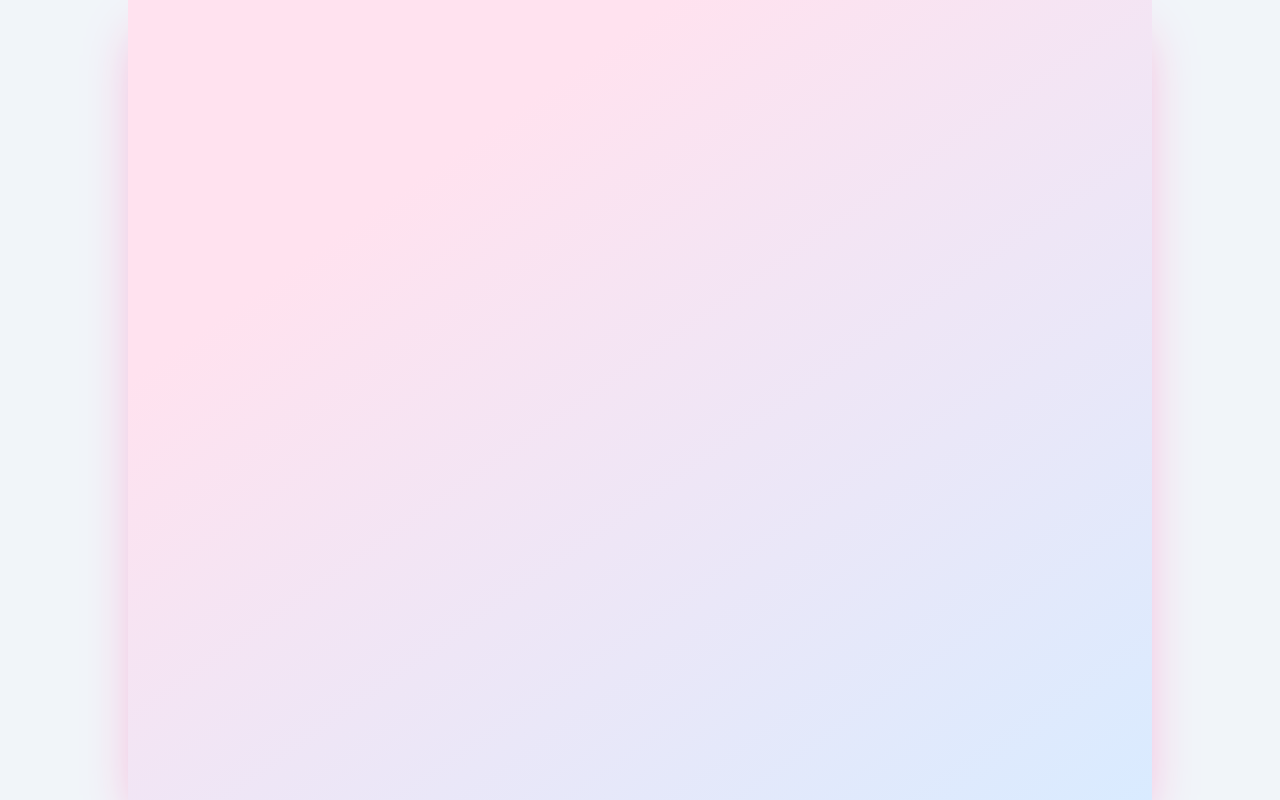
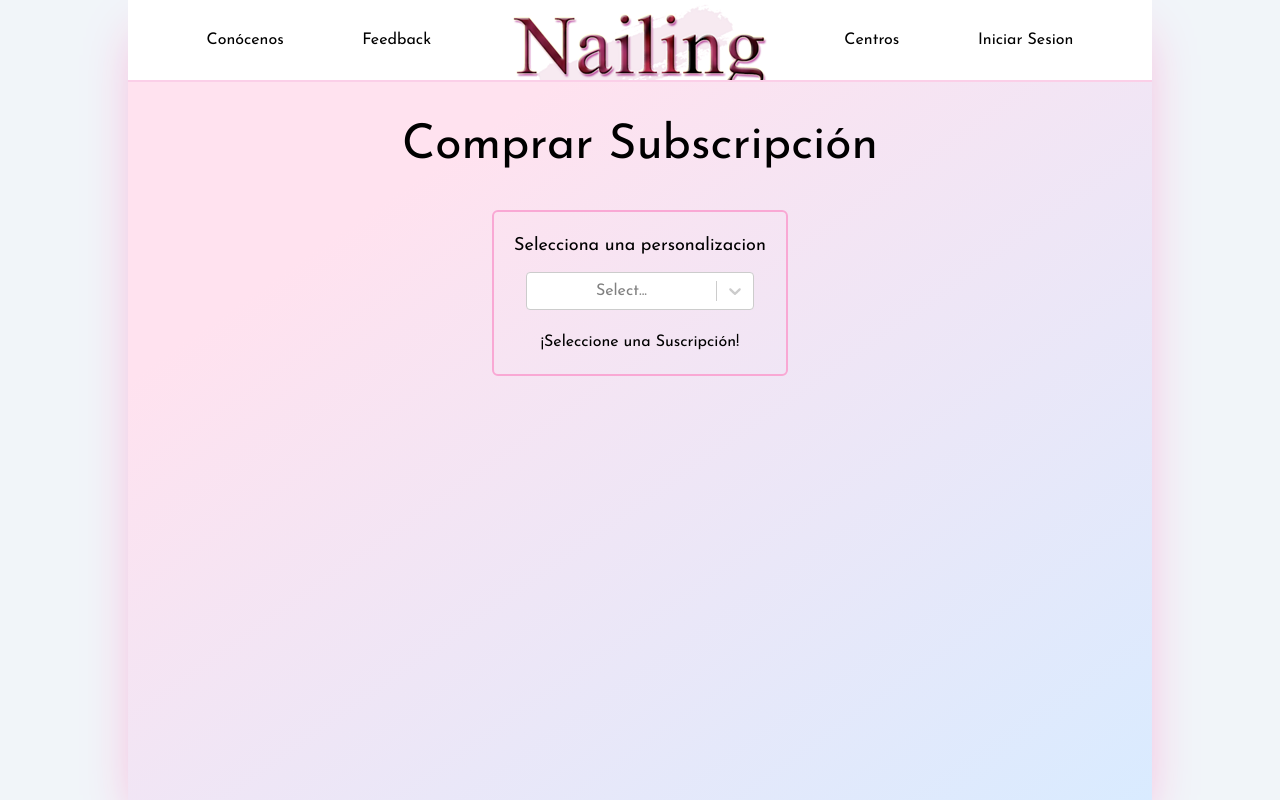
Before and after one commit to lausalbra/nailing, a React (Create React App) app in the folder src/web-app/: page /comprarPaquete in a window 1280 px wide. Built offline with nearby package versions, Linux system fonts and the light colour scheme.

Commit message:
Feature: Vista Comprar Suscripcion
- Se añade la vista para comprar una suscripción
- Falta llamada a backend para actualizar los creditos
- Falta Redirección

```diff
--- a/src/web-app/src/App.js
+++ b/src/web-app/src/App.js
@@ -16,13 +16,14 @@ import { RegistroUsuario } from './views/RegistroUsuario'
 import { CentroEdit } from './views/CentroEdit'
 import { CentroAdd } from './views/CentroAdd'
 import { DemoServiciosCentro } from './views/DemoServiciosCentro'
+import { ComprarPaquete } from './views/ComprarPaquete'
 function App() {
   return (
-    <div class= 'bg-auto'>
+    <div class='bg-auto'>
       <div className='overflow-scroll'>
         <div className='bg-slate-100'>
           {/* Las rutas entran en orden de matching por lo que la menos especifica va al final */}
-        <div style={{background: 'linear-gradient(145deg, rgba(255,226,239,1) 25%, rgba(217,235,255,1) 100%)'} }
+          <div style={{ background: 'linear-gradient(145deg, rgba(255,226,239,1) 25%, rgba(217,235,255,1) 100%)' }}
             className='container mx-auto w-4/5 font-josefin-sans bg-main-gradient min-h-screen shadow-2xl shadow-pink-300'>
             <Route path='/login' component={Login} />
             <Route path='/usuario' component={Usuario} />
@@ -40,6 +41,7 @@ function App() {
             <Route path='/usuario/edit' component={EditarUsuario} />
             <Route path='/register' component={RegistroUsuario} />
             <Route path='/demoservicioscentro' component={DemoServiciosCentro} />
+            <Route path='/comprarPaquete' component={ComprarPaquete} />
             <Route path='/' component={Landing} />
           </div>
 
--- /dev/null
+++ b/src/web-app/src/components/ComprarPaqueteComponent/index.js
@@ -0,0 +1,72 @@
+import Select from 'react-select';
+import { useState } from "react";
+import { SuscripciónComponent } from '../SuscripcionComponent';
+
+export function ComprarPaqueteComponent() {
+
+
+    const subscripciones = {
+
+        "basico": {
+            "citas": 50,
+            "precio": 20
+        },
+        "medio": {
+            "citas": 100,
+            "precio": 40
+        },
+        "avanzado": {
+            "citas": 150,
+            "precio": 60
+        },
+        "premium": {
+            "citas": 200,
+            "precio": 100
+        },
+
+    }
+
+    const options = [
+        { value: "basico", label: "Suscripción Básica" },
+        { value: "medio", label: "Suscripción Media" },
+        { value: "avanzado", label: "Suscripción Avanzada" },
+        { value: "premium", label: "Suscripción Premium" },
+    ]
+
+    const [selectedSub, changeSelectedSub] = useState("")
+
+    const handleChangeSub = (value) => {
+        console.log(value)
+        changeSelectedSub(value)
+    }
+
+    const handleSubmit = ((evt) => {
+        console.log(evt)
+    })
+
+    return (
+        <>
+            <div className="grid border-2 text-center border-pink-300 p-5 rounded-md max-w-xl">
+                <form onSubmit={handleSubmit}>
+                    <label className='text-lg' htmlFor="name">Selecciona una personalizacion</label>
+                    <Select className="p-3"
+                        menuPortalTarget={document.body}
+                        menuPosition="fixed"
+                        value={selectedSub}
+                        options={options}
+                        onChange={handleChangeSub}
+                        styles={{
+                            menuPortal: (provided) => ({ ...provided, zIndex: 9999 }),
+                            menu: (provided) => ({ ...provided, zIndex: 9999 })
+                        }}
+                    />
+                </form>
+
+                {selectedSub === "" ?
+                    <div className='pt-2'>¡Seleccione una Suscripción!</div> : <SuscripciónComponent tipo={selectedSub.value} />}
+            </div>
+
+        </>
+    )
+
+}
--- /dev/null
+++ b/src/web-app/src/components/SuscripcionComponent/index.js
@@ -0,0 +1,62 @@
+import { useEffect, useState } from "react";
+import Paypal from "../Paypal/PayPal"
+
+export function SuscripciónComponent(props) {
+
+    const [stateSub, changeStateSub] = useState("")
+
+    useEffect(() => {
+        switch (props.tipo) {
+            case "basico":
+                console.log("He entrado")
+                changeStateSub({
+                    "tipo": "basico",
+                    "label": "Suscripción Básica",
+                    "citas": 150,
+                    "precio": 25
+                })
+                break
+            case "medio":
+                changeStateSub({
+                    "tipo": "medio",
+                    "label": "Suscripción Media",
+                    "citas": 200,
+                    "precio": 45
+                })
+                break
+            case "avanzado":
+                changeStateSub({
+                    "tipo": "avanzado",
+                    "label": "Suscripción Avanzada",
+                    "citas": 300,
+                    "precio": 65
+                })
+                break
+            case "premium":
+                changeStateSub({
+                    "tipo": "premium",
+                    "label": "Suscripción Premium",
+                    "citas": 400,
+                    "precio": 100,
+                    "texto": "¡Promocion especial de tu negocio!"
+                })
+                break
+            default:
+        }
+    }, [props])
+
+
+    return (
+        <>
+            <div>
+                <div>
+                    <p><strong>Nº Créditos: </strong>{stateSub.citas} citas</p>
+                    <p><strong>Precio: </strong>{stateSub.precio} €</p>
+                    {stateSub.texto ? <p>{stateSub.texto}</p> : <p></p>}
+                </div>
+                <div>{Paypal(JSON.stringify(""))}</div>
+            </div>
+
+
+        </>)
+}
--- /dev/null
+++ b/src/web-app/src/views/ComprarPaquete/index.js
@@ -0,0 +1,11 @@
+import { ComprarPaqueteComponent } from "../../components/ComprarPaqueteComponent";
+import { Header } from "../../components/Header";
+import { Card } from "../../components/Card"
+export function ComprarPaquete() {
+    return (
+        <>
+            <Header />
+            <Card title={"Comprar Subscripción"} component={<ComprarPaqueteComponent />} />
+        </>
+    )
+}
```
Lines whose indentation alone changed are shown as unchanged.
